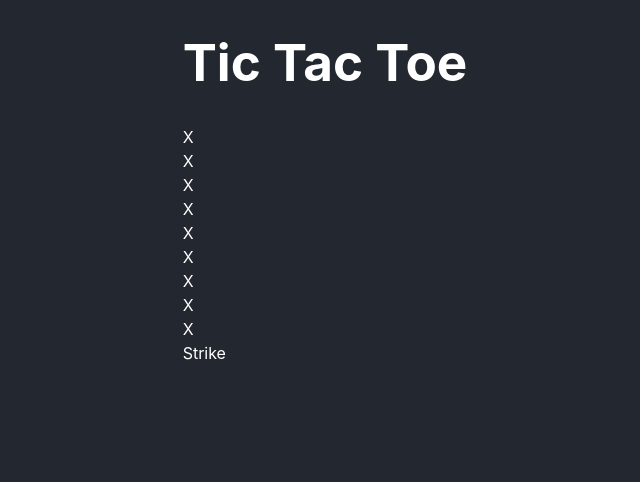
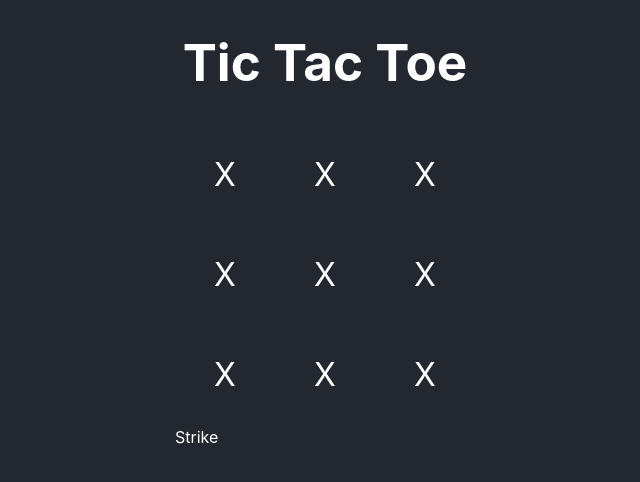
Before and after one commit to neeraj-gs/TicTac-Toe, a React (Vite) app in the folder tic-tac-toe/: page / in a window 1280 px wide. Shown: the top 482 px of the page, without its empty margins (315-955 px from the left). Built offline with nearby package versions, Linux system fonts and the light colour scheme.

Commit message:
Added styles to create a box grid

```diff
--- a/tic-tac-toe/src/App.css
+++ b/tic-tac-toe/src/App.css
@@ -9,3 +9,20 @@
 h1 {
   text-align: center;
 }
+
+
+.board {
+  display: grid;
+  grid-template-columns: 100px 100px 100px;
+  grid-template-rows: 100px 100px 100px;
+  cursor: pointer;
+  position: relative;
+}
+
+.tile {
+  color: currentColor;
+  font-size: 2em;
+  display: flex;
+  justify-content: center;
+  align-items: center;
+}
--- a/tic-tac-toe/src/components/Board.jsx
+++ b/tic-tac-toe/src/components/Board.jsx
@@ -3,7 +3,7 @@
 
 const Board = () => {
   return (
-    <div>
+    <div className="board">
         <Tile />
         <Tile />
         <Tile />
--- a/tic-tac-toe/src/components/Tile.jsx
+++ b/tic-tac-toe/src/components/Tile.jsx
@@ -1,6 +1,6 @@
 const Tile = () => {
   return (
-    <div>
+    <div className="tile">
         X
     </div>
   )
```
